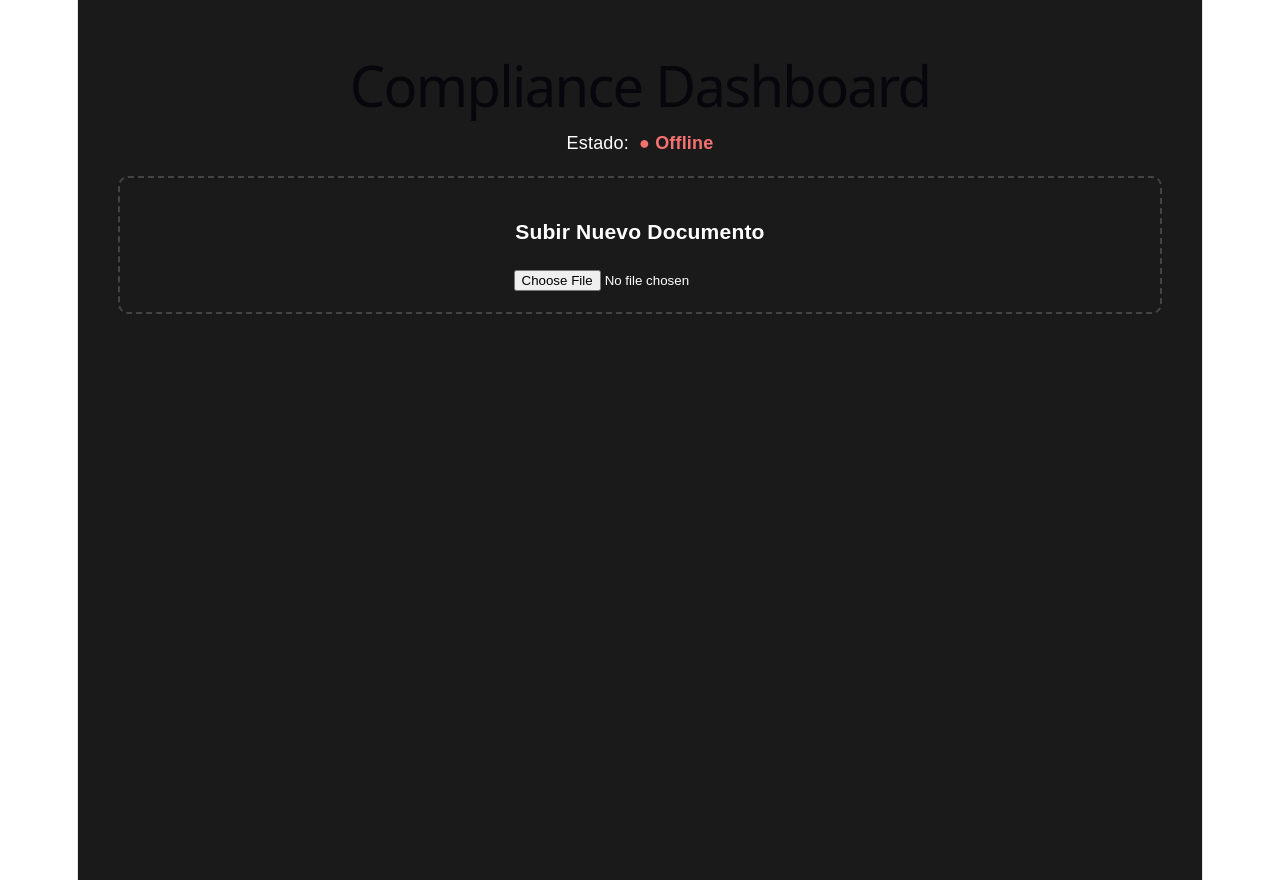
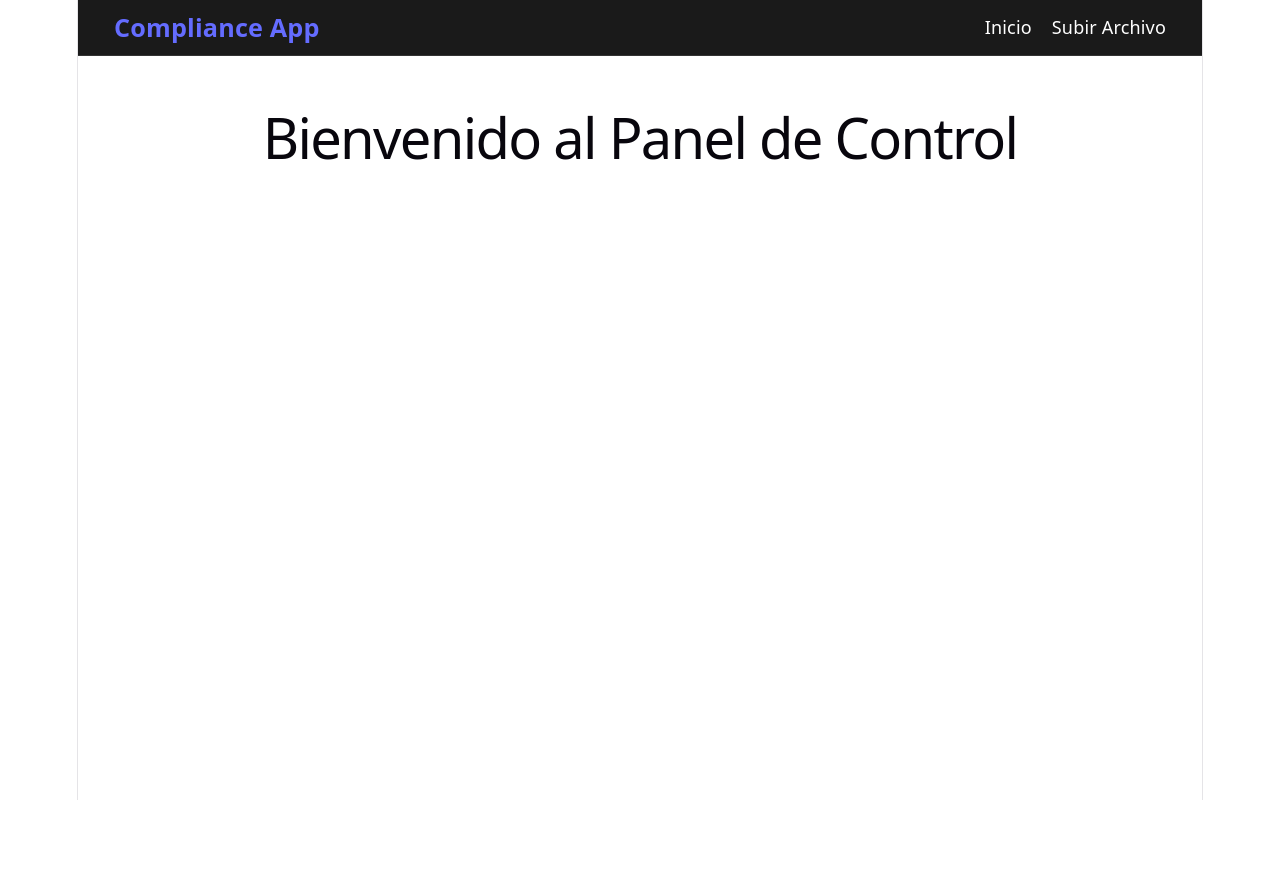
Before and after one commit to stonedjjh/compliance-processor-oci, a React (Vite) app in the folder frontend-react/: page / in a window 1280 px wide. After the commit the page ends 800 px from the top, so only its background shows below. Built offline with nearby package versions, Linux system fonts and the light colour scheme; no server answers.

Commit message:
feat: agregar navbar con react-router-dom y configuración de rutas principales

```diff
--- a/frontend-react/src/App.tsx
+++ b/frontend-react/src/App.tsx
@@ -1,49 +1,21 @@
-import { useContext, useEffect, useState } from 'react';
-import { SocketContext } from './context/SocketContext';
+import { BrowserRouter, Routes, Route } from 'react-router';
+import { Navbar } from './components/Navbar/NavBar';
 import { UploadBox } from './components/UploadBox/UploadBox';
-import type { ProcessedNotification } from './types/socket';
-import './App.css';
+import { SocketProvider } from './context/SocketContext';
 
 function App() {
-  const { isConnected, socket } = useContext(SocketContext);
-  const [notification, setNotification] = useState<string | null>(null);
-
-  useEffect(() => {
-    if (!socket) return;
-
-    // Definimos la función de manejo para poder limpiarla después
-    const handleNotification = (data: ProcessedNotification) => {
-      console.log("¡Evento recibido en React!", data);
-      setNotification(`Documento ${data.documentId || data.filename} procesado con éxito!`);
-      setTimeout(() => setNotification(null), 10000);
-    };
-
-    socket.on('document_processed', handleNotification);
-
-    return () => {
-      socket.off('document_processed', handleNotification);
-    };
-  }, [socket]);
-
   return (
-    <div className="div_app">
-      <h1>Compliance Dashboard</h1>
-
-      <p style={{ marginBottom: '20px' }}>
-        Estado:
-        <span style={{ color: isConnected ? '#4ade80' : '#f87171', marginLeft: '10px', fontWeight: 'bold' }}>
-          {isConnected ? '● Online' : '● Offline'}
-        </span>
-      </p>
-
-      {notification && (
-        <div className="div_notification">
-          {notification}
-        </div>
-      )}
-
-      <UploadBox />
-    </div>
+    <SocketProvider>
+      <BrowserRouter>
+        <Navbar />
+        <main style={{ padding: '2rem', maxWidth: '1200px', margin: '0 auto' }}>
+          <Routes>
+            <Route path="/" element={<h1>Bienvenido al Panel de Control</h1>} />
+            <Route path="/upload" element={<UploadBox />} />
+          </Routes>
+        </main>
+      </BrowserRouter>
+    </SocketProvider>
   );
 }
 
--- /dev/null
+++ b/frontend-react/src/components/Navbar/NavBar.tsx
@@ -0,0 +1,14 @@
+import { Link } from 'react-router';
+import styles from './Navbar.module.css';
+
+export const Navbar = () => {
+  return (
+    <nav className={styles.navbar}>
+      <div className={styles.logo}>Compliance App</div>
+      <div className={styles.menu}>
+        <Link to="/" className={styles.link}>Inicio</Link>
+        <Link to="/upload" className={styles.link}>Subir Archivo</Link>
+      </div>
+    </nav>
+  );
+};
--- /dev/null
+++ b/frontend-react/src/components/Navbar/Navbar.module.css
@@ -0,0 +1,45 @@
+.navbar {
+  background-color: #1a1a1a;
+  border-bottom: 1px solid #333;
+  padding: 0.8rem 2rem;
+  display: flex;
+  justify-content: space-between;
+  align-items: center;
+  position: sticky;
+  top: 0;
+  z-index: 100;
+}
+
+.logo {
+  font-size: 1.4rem;
+  font-weight: 700;
+  color: #646cff;
+}
+
+.menu {
+  display: flex;
+  gap: 20px;
+}
+
+.link {
+  color: #fff;
+  text-decoration: none;
+  font-size: 1rem;
+  transition: color 0.2s;
+}
+
+.link:hover {
+  color: #646cff;
+}
+
+/* Responsividad simple */
+@media (max-width: 768px) {
+  .navbar {
+    flex-direction: column;
+    padding: 1rem;
+  }
+  .menu {
+    margin-top: 10px;
+    gap: 15px;
+  }
+}
--- /dev/null
+++ b/package.json
@@ -0,0 +1,5 @@
+{
+  "dependencies": {
+    "react-router": "^7.14.0"
+  }
+}
```
Also changed, not shown: 1 other file (tests, documents, lock files or other folders).
